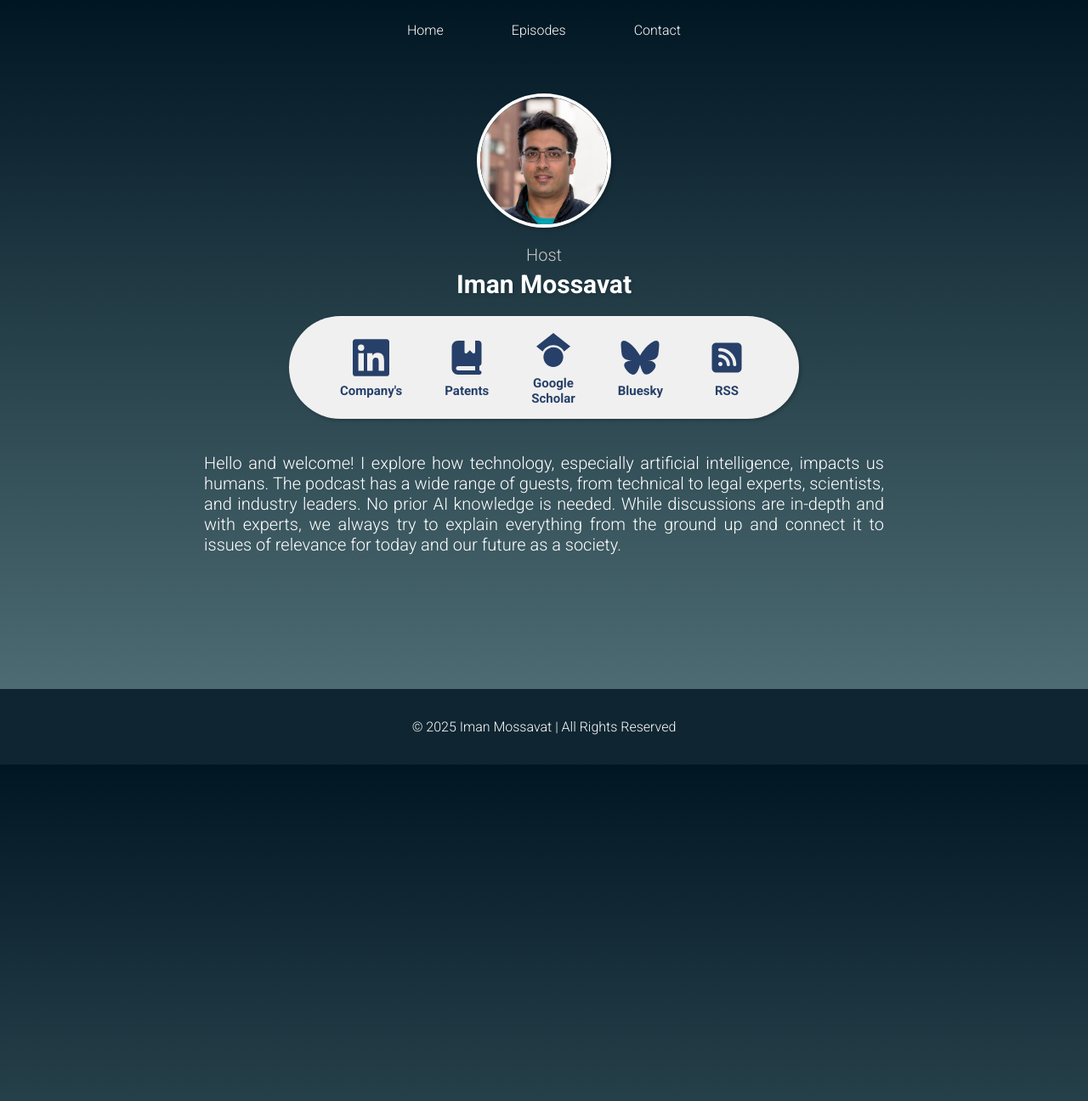
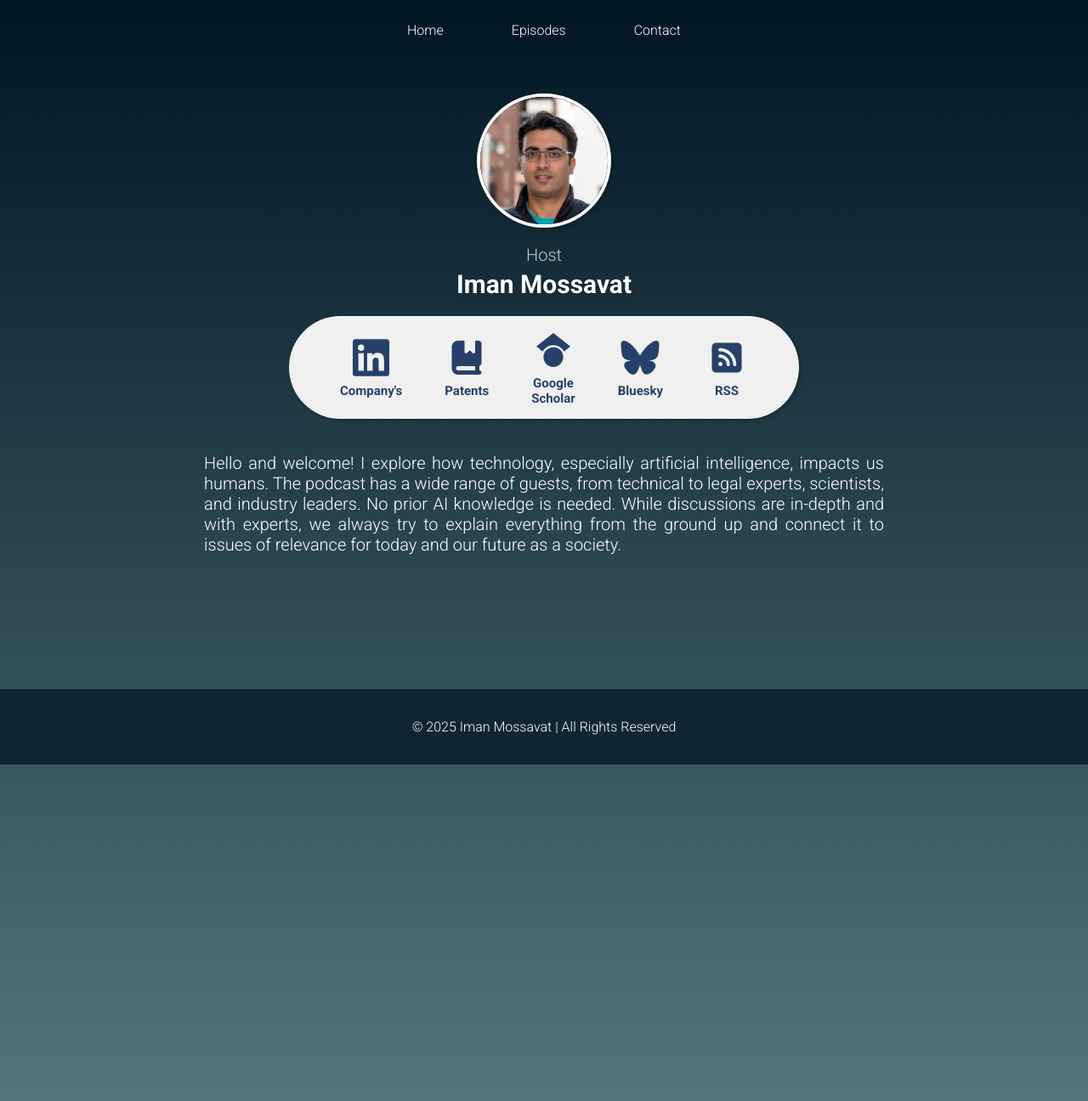
Before and after one commit to ivetkalchev/deepdivepod, a Jekyll site: the page built from contact.html, in a window 1280 px wide. Shown: the whole page at 85% size. Built offline with Jekyll 4.4.1, drawn with Linux system fonts in a browser that asks for light colours.

Commit message:
Update default-styles.css

```diff
--- a/assets/css/default-styles.css
+++ b/assets/css/default-styles.css
@@ -1,5 +1,5 @@
 html, body {
-  height: 100%;
+  height: 120%;
   margin: 0;
   padding: 0;
   font-family: 'Roboto', sans-serif;
```
